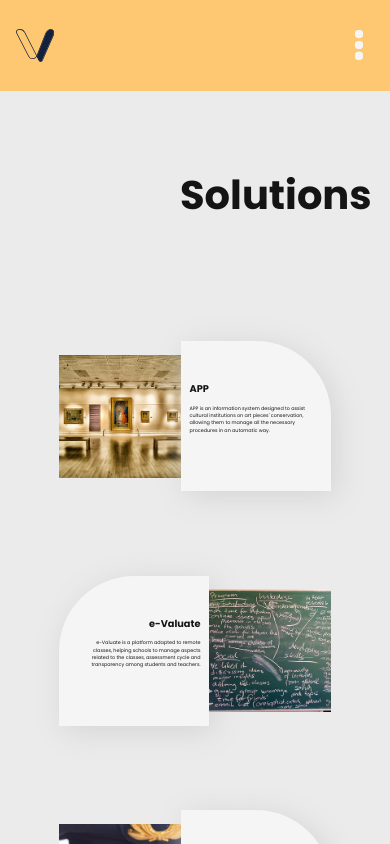
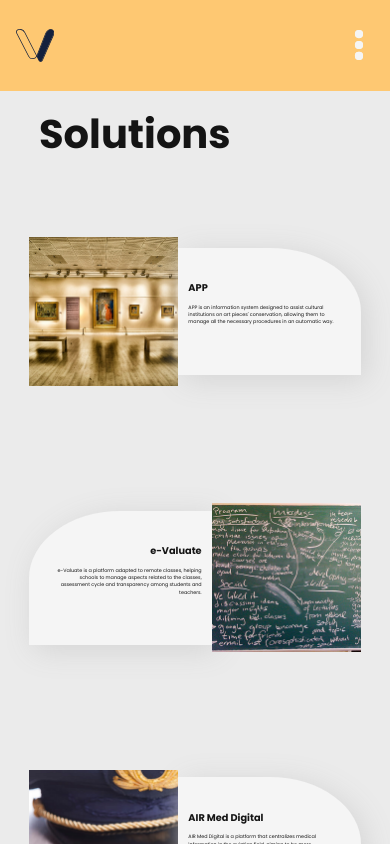
Before and after one commit to LGP21-LGP1/lgp21-lgp1.github.io, a Next.js app: page /solutions in a window 390 px wide. Shown: the top 844 px of the page. Built offline with nearby package versions, Linux system fonts and the light colour scheme; no server answers; a web font is replaced by a local one.

Commit message:
Resized items, including mobile

```diff
--- a/pages/solutions.js
+++ b/pages/solutions.js
@@ -16,6 +16,7 @@ export default function Solutions() {
         <Navbar dark={false} page={'solutions'} />
         <main className={style.main}>
           <h1 className={style.pageTitle}>Solutions</h1>
+
             <div className={style.solution} id="app">
               <img className={style.imageSolution}
                   src="/assets/photography.png"
@@ -58,6 +59,7 @@ export default function Solutions() {
                   alt="Research solution"
               />
             </div>
+
         </main>
 
         <Footer dark={true} />
--- a/styles/solutions_revamp.module.css
+++ b/styles/solutions_revamp.module.css
@@ -6,16 +6,17 @@
 
 .pageTitle {
     font-weight: bold;
-    margin: 80px;
+    margin: 5%;
+    margin-left: 10%;
     align-self: flex-start;
-    padding-left: 100px;
 }
+
 
 .solution {
     display: flex;
     margin: 5vh;
-    align-items: stretch;
-    width: 70%;
+    align-items: center;
+    width: 50%;
 }
 
 .solutionDescription {
@@ -93,3 +94,14 @@
     border: 10px solid transparent;
     background-image: url(/../public/assets/orange-shape.png);
 }
+
+
+@media only screen and (max-width: 600px){
+
+.solution {
+    display: flex;
+    margin: 5vh;
+    align-items: center;
+    width: 85%;
+}
+}
```
Lines whose indentation alone changed are shown as unchanged.
